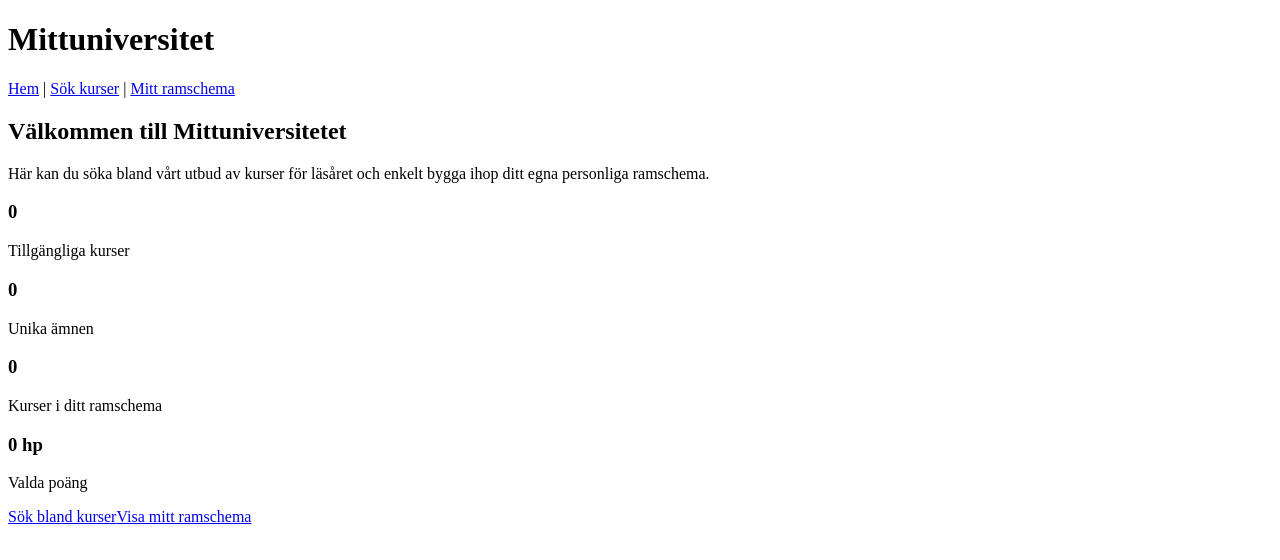
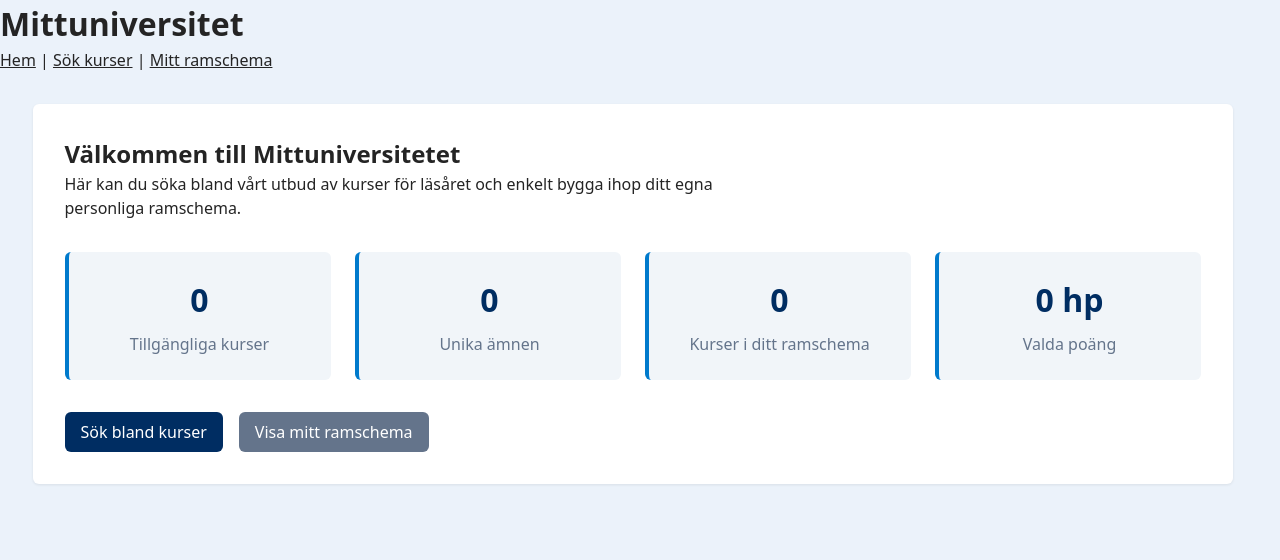
Before and after one commit to ardalansale/dt208g-projekt, an Angular app: page / in a window 1280 px wide. Shown: the top 560 px of the page. Built offline with nearby package versions, Linux system fonts and the light colour scheme.

Commit message:
style: update global css with my own custom reset

```diff
--- a/src/app/services/schedule.service.ts
+++ b/src/app/services/schedule.service.ts
@@ -40,5 +40,5 @@
 
     getTotalPoints(): number {
         return this.scheduleSubject.value.reduce((sum, course) => sum + course.points, 0);
-  }
+    }
 }
--- a/src/styles.css
+++ b/src/styles.css
@@ -1 +1,246 @@
-/* You can add global styles to this file, and also import other style files */
+/* Custom Properties / Variabler */
+:root {
+    --color-primary: #002D62;
+    --color-primary-dark: #001A3A;
+    --color-accent: #007ACC;
+    --color-bg: hsl(210 60% 95%);
+    --color-surface: #FFFFFF;
+    --color-text: hsl(0 0% 14%);
+    --color-muted: #64748B;
+    --border-color: #E2E8F0;
+    --content-max-width: 1200px;
+    --container-padding: 1.5rem;
+    --radius-md: 6px;
+    --transition-fast: 0.2s;
+}
+
+/* Box sizing */
+*, *::before, *::after {
+    box-sizing: border-box;
+}
+
+/* Margin & Padding Reset */
+*,
+body,
+h1, h2, h3, h4, h5, h6,
+p, figure, blockquote, dl, dd {
+    margin: 0;
+    padding: 0;
+}
+
+/* HTML & Body */
+html {
+    scroll-behavior: smooth;
+    scrollbar-gutter: stable;
+}
+
+body {
+    font-family: var(--font-body, system-ui, sans-serif);
+    font-size: var(--text-base, 1rem);
+    line-height: 1.5;
+    min-height: 100dvh;
+    display: flex;
+    flex-direction: column;
+    background: var(--color-bg);
+    color: var(--color-text);
+    -webkit-font-smoothing: antialiased;
+    text-rendering: optimizeSpeed;
+}
+
+main {
+    flex: 1;
+}
+
+/* Media */
+img, picture, video, canvas, svg {
+    display: block;
+    max-width: 100%;
+    height: auto;
+}
+
+/* Typography */
+h1, h2, h3, h4, h5, h6 {
+    text-wrap: balance;
+}
+
+p, li {
+    text-wrap: pretty;
+    max-width: 75ch;
+}
+
+/* Links */
+a {
+    color: inherit;
+    text-decoration-skip-ink: auto;
+    transition: opacity var(--transition-fast);
+}
+
+a:hover {
+    opacity: 0.8;
+}
+
+/* Layout Wrappers */
+.wrapper {
+    width: min(var(--content-max-width), 100% - (var(--container-padding) * 2));
+    margin-inline: auto;
+}
+
+/* Layout Containers för komponenter */
+.home-container,
+.course-list-container,
+.schedule-container {
+    max-width: var(--content-max-width);
+    margin: 2rem auto;
+    padding: 2rem;
+    background: var(--color-surface);
+    border-radius: var(--radius-md);
+    box-shadow: 0 1px 3px rgba(0, 0, 0, 0.08);
+}
+
+/* Statistik-rutnät på startsidan */
+.stats-grid {
+    display: grid;
+    grid-template-columns: repeat(auto-fit, minmax(200px, 1fr));
+    gap: 1.5rem;
+    margin: 2rem 0;
+}
+
+.stat-card {
+    background: #F1F5F9;
+    padding: 1.5rem;
+    border-radius: var(--radius-md);
+    text-align: center;
+    border-left: 4px solid var(--color-accent);
+}
+
+.stat-card h3 {
+    margin-bottom: 0.5rem;
+    font-size: 2rem;
+    color: var(--color-primary);
+}
+
+.stat-card p {
+    color: var(--color-muted);
+}
+
+/* Knappar */
+.btn {
+    background-color: var(--color-primary);
+    color: #FFFFFF;
+    border: none;
+    padding: 0.5rem 1rem;
+    border-radius: var(--radius-md);
+    cursor: pointer;
+    text-decoration: none;
+    font-weight: 500;
+    display: inline-block;
+    transition: background-color var(--transition-fast);
+}
+
+.btn:hover {
+    background-color: var(--color-primary-dark);
+    opacity: 1;
+}
+
+.btn-secondary {
+    background-color: var(--color-muted);
+}
+
+.btn-secondary:hover {
+    background-color: #475569;
+}
+
+.cta-buttons {
+    display: flex;
+    gap: 1rem;
+    margin-top: 1.5rem;
+}
+
+/* Sökfält och filter */
+.filters {
+    display: flex;
+    gap: 1rem;
+    margin-bottom: 1.5rem;
+    flex-wrap: wrap;
+}
+
+.search-input,
+.filter-select {
+    padding: 0.5rem;
+    border: 1px solid var(--border-color);
+    border-radius: var(--radius-md);
+    font-size: 1rem;
+    flex: 1;
+    min-width: 200px;
+}
+
+/* Tabeller för kurser och ramschema */
+.course-table {
+    width: 100%;
+    border-collapse: collapse;
+    margin-top: 1rem;
+}
+
+.course-table th,
+.course-table td {
+    padding: 0.75rem 1rem;
+    text-align: left;
+    border-bottom: 1px solid var(--border-color);
+}
+
+.course-table th {
+    background-color: #F8FAFC;
+    font-weight: 600;
+}
+
+.course-table tr:hover {
+    background-color: #F8FAFC;
+}
+
+/* Accessibility & Focus */
+:focus-visible {
+    outline: 2px solid var(--color-primary);
+    outline-offset: 4px;
+}
+
+.visually-hidden {
+    clip: rect(0 0 0 0);
+    clip-path: inset(50%);
+    height: 1px;
+    overflow: hidden;
+    position: absolute;
+    white-space: nowrap;
+    width: 1px;
+}
+
+.skip-link {
+    position: absolute;
+    padding: 0.5rem 1rem;
+    background: var(--color-surface);
+    color: var(--color-primary);
+    border: 2px solid var(--color-primary);
+    border-radius: var(--radius-md);
+    z-index: 9999;
+    transform: translateY(-150%);
+    transition: transform 0.2s ease-in-out;
+}
+
+.skip-link:focus {
+    transform: translateY(1rem);
+    left: 1rem;
+    outline: 3px solid var(--color-primary);
+    outline-offset: 4px;
+}
+
+/* Animations & Motion */
+@media (prefers-reduced-motion: reduce) {
+    html {
+        scroll-behavior: auto !important;
+    }
+    *, *::before, *::after {
+        animation-duration: 0.01ms !important;
+        animation-iteration-count: 1 !important;
+        transition-duration: 0.01ms !important;
+        scroll-behavior: auto !important;
+    }
+}
```
